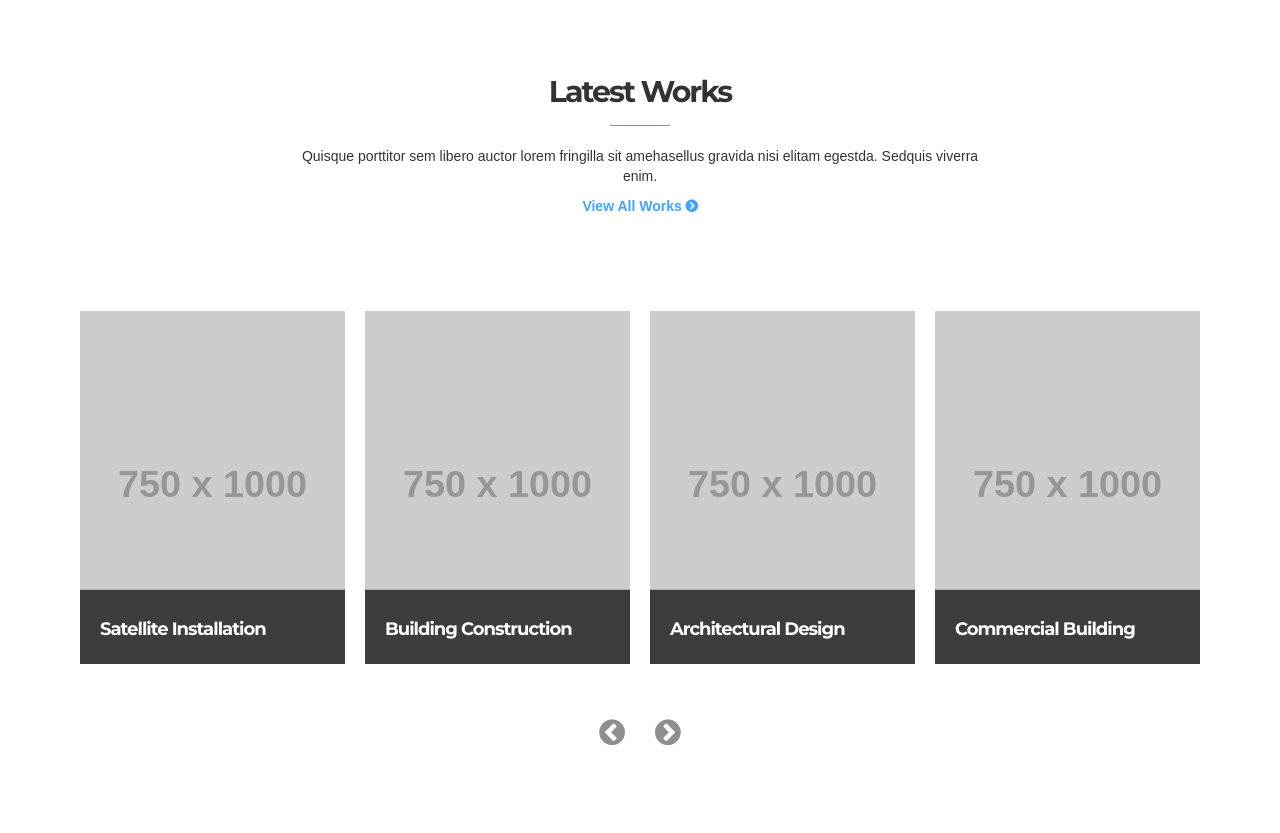
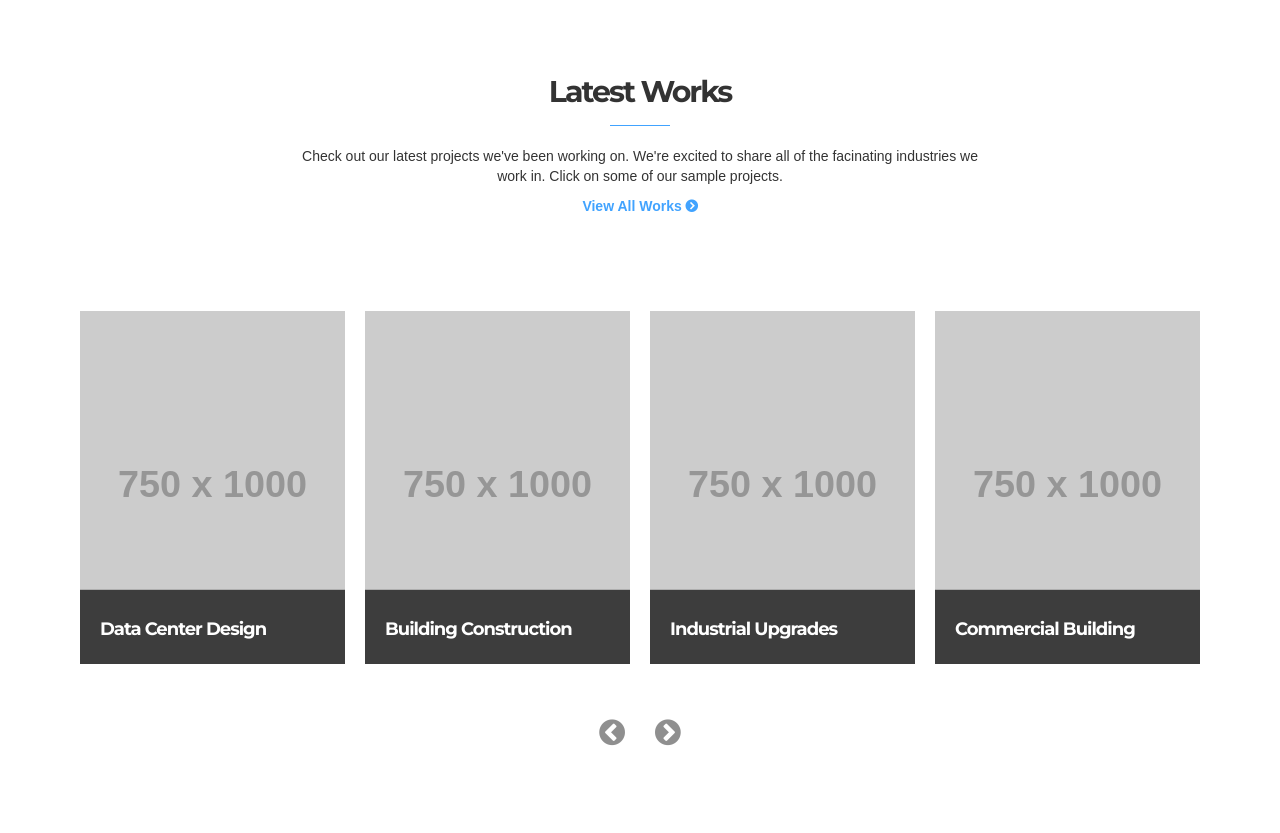
Before and after one commit to boarderdav/HighgroundEngineering, a PHP site: page / in a window 1280 px wide. Shown: the part 1663-2496 px from the top of the page. Run offline with PHP 8.4, Linux system fonts and the light colour scheme; grey boxes labelled with a size stand in for pictures from a placeholder-image service; some libraries are stand-ins or nearby versions; some web fonts are replaced.

Commit message:
updates
updates

```diff
--- a/_notes/dwsync.xml
+++ b/_notes/dwsync.xml
@@ -16,5 +16,5 @@
 <file name="single-project.html" server="ftp.cornholeideas.com" local="130748992758596461" remote="130748953200000000" Dst="2" />
 <file name="submit.php" server="ftp.cornholeideas.com" local="130748992758786412" remote="130748953200000000" Dst="2" />
 <file name="team.html" server="ftp.cornholeideas.com" local="130748992758946419" remote="130748953200000000" Dst="2" />
-<file name="index.php" server="ftp.cornholeideas.com" local="130749611567613693" remote="130749539400000000" Dst="2" />
+<file name="index.php" server="ftp.cornholeideas.com" local="130749623359022643" remote="130749550800000000" Dst="2" />
 </dwsync>
--- a/css/_notes/dwsync.xml
+++ b/css/_notes/dwsync.xml
@@ -7,5 +7,5 @@
 <file name="owl.carousel.css" server="ftp.cornholeideas.com" local="130748992761537602" remote="130748948400000000" Dst="2" />
 <file name="owl.theme.css" server="ftp.cornholeideas.com" local="130748992761687610" remote="130748948400000000" Dst="2" />
 <file name="responsive.css" server="ftp.cornholeideas.com" local="130748992761837612" remote="130748948400000000" Dst="2" />
-<file name="style.css" server="ftp.cornholeideas.com" local="130749020767513398" remote="130748948400000000" Dst="2" />
+<file name="style.css" server="ftp.cornholeideas.com" local="130749616084305499" remote="130749543600000000" Dst="2" />
 </dwsync>
--- a/css/style.css
+++ b/css/style.css
@@ -630,7 +630,9 @@ a.read-more:hover>span {
     color: #ffffff;
 }
 .overlay.dark { background-color: rgba(0, 0, 0, 0.60) }
-.overlay.color { background-color: rgba(255, 182, 66, 0.85) }
+.overlay.color {
+	background-color: rgba(65,163,255,0.85)
+}
 .overlay.light {
     background-color: rgba(255, 255, 255, 0.5);
     color: #222222 !important;
--- a/index.php
+++ b/index.php
@@ -146,8 +146,8 @@
 
                 <form class="navbar-form navbar-right" role="search">
                     <div class="input-group">
-                        <input type="text" class="form-control" placeholder="Search for...">
-                        <span class="input-group-btn">
+                        <!--<input type="text" class="form-control" placeholder="Search for...">
+                        <span class="input-group-btn">-->
                             <button class="btn btn-default" type="button"><i class="fa fa-search"></i></button>
                         </span>
                     </div>
@@ -303,7 +303,7 @@
             <div class="section-title text-center"><!-- Centered Section Title -->
                 <h2>Latest Works</h2>
                 <hr>
-                <p>Quisque porttitor sem libero auctor lorem fringilla sit amehasellus gravida nisi elitam egestda. Sedquis viverra enim. </p>
+                <p>Check out our latest projects we've been working on.  We're excited to share all of the facinating industries we work in.  Click on some of our sample projects.</p>
                 <a class="read-more" href="project-3col.html">View All Works <span class="fa fa-chevron-circle-right"></span></a>
             </div>
 
@@ -312,7 +312,7 @@
                 <div class="item"><!-- Portfolio Item #1 -->
                     <div class="hover-bg">
                         <div class="hover-text off">
-                            <h4>Satellite Installation</h4>
+                            <h4>Data Center Design</h4>
                             <br>
                             <p>Vivamus aliquet rutrum dui a varius. Mauris ornare tortor in eleifend blanditullam ut ligula et neque.  </p>
                             <a class="read-more" href="single-project.html">View Project <span class="fa fa-chevron-circle-right"></span></a>
@@ -336,7 +336,7 @@
                 <div class="item"> <!-- Portfolio Item #3 -->
                     <div class="hover-bg">
                         <div class="hover-text off">
-                            <h4>Architectural Design</h4>
+                            <h4>Industrial Upgrades</h4>
                             <br>
                             <p>Vivamus aliquet rutrum dui a varius. Mauris ornare tortor in eleifend blanditullam ut ligula et neque.  </p>
                             <a class="read-more" href="single-project.html">View Project <span class="fa fa-chevron-circle-right"></span></a>
```
Also changed, not shown: 1 other file.
